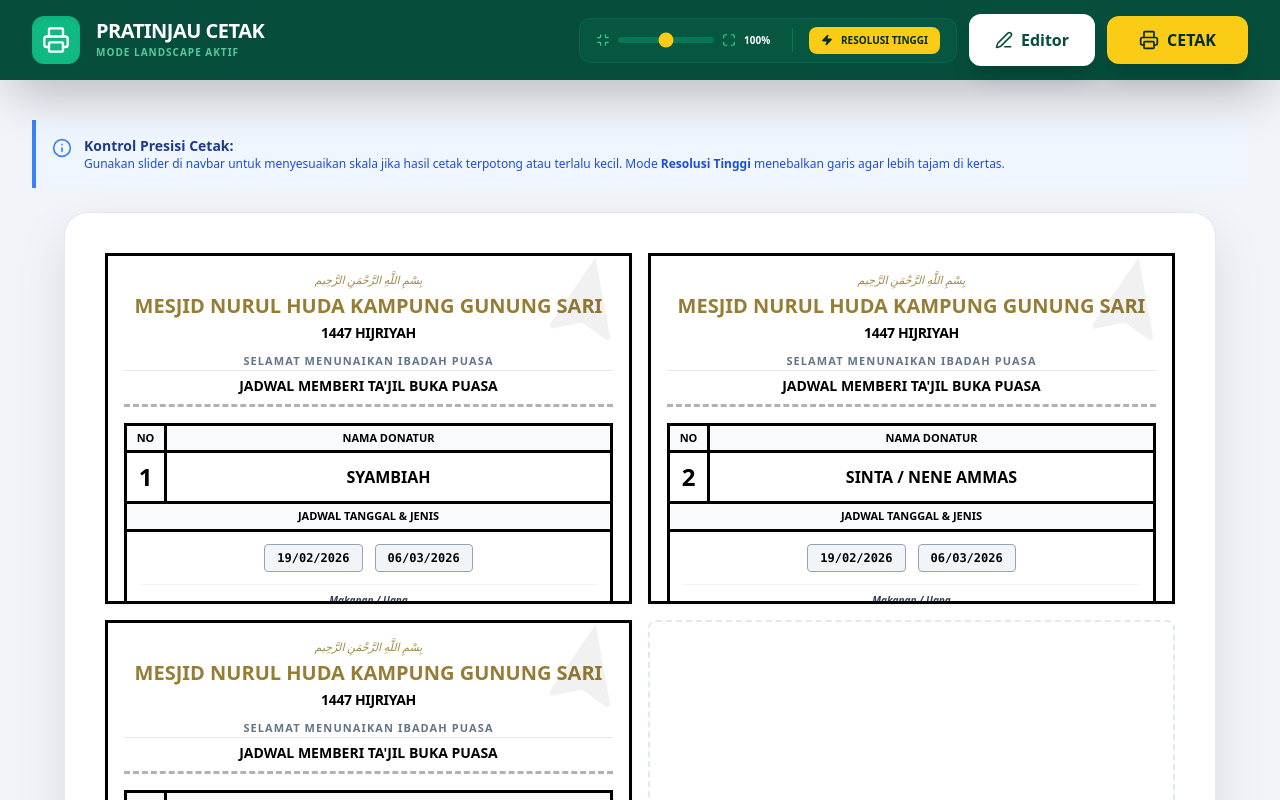
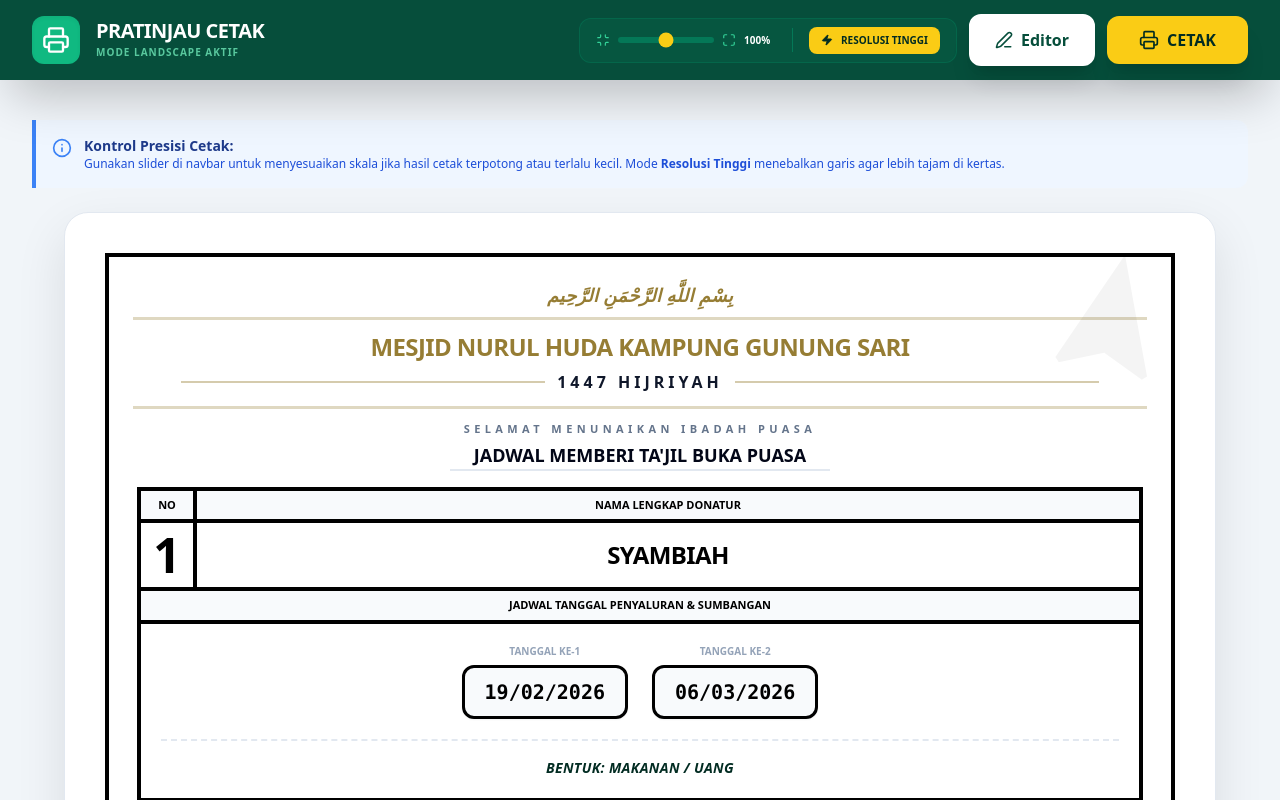
Before and after one commit to efendir336-stack/Rahmat-Efendi, a React (Vite) app: page / in a window 1280 px wide. Both pictures are taken after a click on the button "Cetak". Shown: the top 800 px of the page. Built offline with nearby package versions, Linux system fonts and the light colour scheme.

Commit message:
feat: Refactor print styles and header editing
Adjust print styles to better control page breaks and layout for A4 landscape printing. Implement a state management system for editing the header configuration, allowing users to preview changes before saving.

```diff
--- a/components/PrintPreview.tsx
+++ b/components/PrintPreview.tsx
@@ -10,6 +10,7 @@ interface PrintPreviewProps {
 }
 
 const PrintPreview: React.FC<PrintPreviewProps> = ({ data, header, scale = 1.0, highQuality = true }) => {
+  // Fungsi untuk membagi data menjadi grup berisi tepat 4 donatur per halaman
   const chunkData = (arr: DonationRecord[], size: number) => {
     const chunks = [];
     for (let i = 0; i < arr.length; i += size) {
@@ -19,7 +20,7 @@ const PrintPreview: React.FC<PrintPreviewProps> = ({ data, header, scale = 1.0,
   };
 
   const pages = chunkData(data, 4);
-  const borderWeight = highQuality ? '3px' : '2px';
+  const borderWeight = highQuality ? '4px' : '2px';
   const textColor = highQuality ? 'black' : '#1e293b';
 
   return (
@@ -34,108 +35,97 @@ const PrintPreview: React.FC<PrintPreviewProps> = ({ data, header, scale = 1.0,
       {pages.map((pageData, pageIdx) => (
         <div
           key={pageIdx}
-          className="print-page grid grid-cols-2 grid-rows-2 gap-4 mb-8 last:mb-0"
+          className="print-page bg-white"
           style={{
-            height: '190mm',
-            pageBreakAfter: 'always',
-            width: '100%'
+            // Styling inline untuk mendukung pratinjau di layar agar mirip hasil cetak
+            aspectRatio: '297/210',
           }}
         >
           {pageData.map((row) => (
             <div
               key={row.id}
-              className="print-item border-black p-4 bg-white relative overflow-hidden flex flex-col justify-between shadow-sm"
+              className="print-item p-6 bg-white relative overflow-hidden flex flex-col justify-between"
               style={{
-                height: '100%',
                 borderWidth: borderWeight,
-                borderStyle: 'solid'
+                borderStyle: 'solid',
+                borderColor: 'black'
               }}
             >
-              {/* Ornamen Islami di Pojok */}
-              <div className="absolute -top-4 -right-4 p-2 opacity-5 pointer-events-none rotate-12">
-                 <svg width="100" height="100" viewBox="0 0 24 24" fill="currentColor">
+              {/* Watermark Ornamen */}
+              <div className="absolute -top-6 -right-6 p-2 opacity-[0.04] pointer-events-none rotate-12">
+                 <svg width="150" height="150" viewBox="0 0 24 24" fill="currentColor">
                    <path d="M12,2L4.5,20.29L5.21,21L12,18L18.79,21L19.5,20.29L12,2Z" />
                  </svg>
               </div>
 
               {/* Header Kartu */}
-              <div
-                className="text-center mb-4 pb-2 border-dashed border-black/30"
-                style={{ borderBottomWidth: highQuality ? '3px' : '2px' }}
-              >
-                <div className="text-[11px] text-[#967d34] font-header italic opacity-90 mb-1">بِسْمِ اللَّهِ الرَّحْمَنِ الرَّحِيم</div>
-                <h1 className="text-xl font-black uppercase text-[#967d34] leading-tight px-2 mb-1">
+              <div className="text-center mb-4">
+                <div className="text-lg text-[#967d34] font-header font-bold italic mb-2 tracking-wide">بِسْمِ اللَّهِ الرَّحْمَنِ الرَّحِيم</div>
+
+                <div className="w-full py-3 border-y-[3px] border-[#967d34]/30 flex flex-col items-center justify-center">
+                   <h1 className="text-2xl font-black uppercase text-[#967d34] leading-tight tracking-tight px-2">
                     {header.mosqueName}
                   </h1>
-                <p className="text-[14px] font-black uppercase tracking-tight" style={{ color: highQuality ? 'black' : '#1e293b' }}>
+                  <div className="flex items-center space-x-3 w-full px-12 mt-2">
+                    <div className="flex-grow h-[2px] bg-[#967d34]/40"></div>
+                    <p className="text-[16px] font-black uppercase tracking-[0.25em] text-slate-900">
                       {header.hijriYear}
                     </p>
+                    <div className="flex-grow h-[2px] bg-[#967d34]/40"></div>
+                  </div>
+                </div>
+
                 <div className="mt-3">
-                  <p className="text-[11px] font-bold text-slate-500 uppercase tracking-widest leading-none mb-1">
+                  <p className="text-[11px] font-black text-slate-500 uppercase tracking-[0.4em] mb-1">
                     {header.topHeader}
                   </p>
-                  <h2 className="text-[14px] font-black uppercase border-t border-slate-200 pt-1 mt-1" style={{ color: highQuality ? 'black' : '#0f172a' }}>
+                  <h2 className="text-[18px] font-black uppercase text-slate-950 border-b-2 border-slate-200 inline-block px-6">
                     {header.subHeader}
                   </h2>
                 </div>
               </div>
 
-              {/* Tabel Konten */}
-              <div className="flex-grow flex flex-col justify-center">
+              {/* Tabel Utama */}
+              <div className="flex-grow flex flex-col justify-center px-1">
                 <table
-                  className="w-full border-collapse border-black text-[11px]"
+                  className="w-full border-collapse border-black"
                   style={{ borderWidth: borderWeight, borderStyle: 'solid' }}
                 >
                   <thead>
                     <tr className="bg-slate-50">
-                      <th
-                        className="border-black p-1 font-black w-10"
-                        style={{ borderWidth: borderWeight, borderStyle: 'solid' }}
-                      >NO</th>
-                      <th
-                        className="border-black p-1 font-black"
-                        style={{ borderWidth: borderWeight, borderStyle: 'solid' }}
-                      >NAMA DONATUR</th>
+                      <th className="border-black p-1.5 font-black w-14 text-[11px]" style={{ borderWidth: borderWeight }}>NO</th>
+                      <th className="border-black p-1.5 font-black text-[11px]" style={{ borderWidth: borderWeight }}>NAMA LENGKAP DONATUR</th>
                     </tr>
                   </thead>
                   <tbody>
                     <tr>
-                      <td
-                        className="border-black p-2 text-center align-middle font-black text-2xl"
-                        style={{ borderWidth: borderWeight, borderStyle: 'solid' }}
-                      >
+                      <td className="border-black p-2 text-center align-middle font-black text-5xl" style={{ borderWidth: borderWeight }}>
                         {row.no}
                       </td>
-                      <td
-                        className="border-black p-2 text-center align-middle font-black uppercase text-base leading-tight"
-                        style={{ borderWidth: borderWeight, borderStyle: 'solid' }}
-                      >
+                      <td className="border-black p-3 text-center align-middle font-black uppercase text-2xl leading-tight tracking-tight" style={{ borderWidth: borderWeight }}>
                         {row.name || "________________"}
                       </td>
                     </tr>
                     <tr className="bg-slate-50">
-                      <th
-                        colSpan={2}
-                        className="border-black p-1 font-black"
-                        style={{ borderWidth: borderWeight, borderStyle: 'solid' }}
-                      >JADWAL TANGGAL & JENIS</th>
+                      <th colSpan={2} className="border-black p-1.5 font-black text-[11px]" style={{ borderWidth: borderWeight }}>JADWAL TANGGAL PENYALURAN & SUMBANGAN</th>
                     </tr>
                     <tr>
-                      <td
-                        colSpan={2}
-                        className="border-black p-3"
-                        style={{ borderWidth: borderWeight, borderStyle: 'solid' }}
-                      >
-                        <div className="flex flex-wrap justify-center gap-3 mb-3">
+                      <td colSpan={2} className="border-black p-5" style={{ borderWidth: borderWeight }}>
+                        <div className="flex flex-wrap justify-center gap-6">
                           {row.dates.map((date, dIdx) => (
-                            <span key={dIdx} className="bg-slate-100 px-3 py-1 rounded border border-slate-400 font-mono font-bold text-[12px]">
-                              {date || "__/__/2026"}
+                            <div key={dIdx} className="flex flex-col items-center">
+                               <span className="text-[10px] font-black text-slate-400 uppercase mb-1.5">TANGGAL KE-{dIdx+1}</span>
+                               <span className="bg-slate-50 px-5 py-2.5 rounded-xl border-[3px] border-black font-mono font-black text-xl text-black shadow-sm">
+                                {date || "__/__/____"}
                               </span>
+                            </div>
                           ))}
                         </div>
-                        <p className="text-center font-bold italic text-slate-700 text-[10px] border-t border-slate-100 pt-2">
-                          {row.type}
+                        <div className="mt-5 pt-4 border-t-2 border-dashed border-slate-200 text-center">
+                           <p className="font-black italic text-emerald-950 text-[14px] uppercase tracking-wide">
+                            Bentuk: {row.type}
                            </p>
+                        </div>
                       </td>
                     </tr>
                   </tbody>
@@ -143,29 +133,43 @@ const PrintPreview: React.FC<PrintPreviewProps> = ({ data, header, scale = 1.0,
               </div>
 
               {/* Footer Kartu */}
-              <div className="mt-4 flex justify-between items-end opacity-70">
-                <div className="text-[8px] font-bold leading-tight uppercase tracking-wider">
-                   <p>SISTEM E-JADWAL TA'JIL MASJID</p>
-                   <p className="text-emerald-800">#AMANAH-DIGITAL-PRO</p>
+              <div className="mt-4 flex justify-between items-end border-t-2 border-slate-100 pt-3 px-2">
+                <div className="text-[10px] font-black leading-tight uppercase tracking-wider text-slate-600">
+                   <p>DOKUMEN RESMI PANITIA</p>
+                   <p className="text-emerald-900 font-black">RAMADHAN MUBARAK</p>
                 </div>
                 <div className="text-right">
-                   <span className="font-header text-[12px] font-black text-slate-400">SLIP #{row.no}</span>
+                   <p className="text-[10px] font-black text-slate-400 mb-1 uppercase">HALAMAN {pageIdx + 1}</p>
+                   <span className="font-header text-[12px] font-black text-slate-900 italic bg-slate-100 px-2 py-0.5 rounded">#{row.id.toUpperCase().slice(0,6)}</span>
                 </div>
               </div>
             </div>
           ))}
 
+          {/* Menambahkan slot kosong agar grid tetap 2x2 meskipun data tidak penuh 4 */}
           {pageData.length < 4 && Array.from({ length: 4 - pageData.length }).map((_, i) => (
-            <div key={`empty-${i}`} className="border-2 border-dashed border-slate-200 rounded-lg"></div>
+            <div key={`empty-${i}`} className="border-4 border-dashed border-slate-200 rounded-2xl flex flex-col items-center justify-center opacity-30 p-12 text-center">
+               <div className="w-20 h-20 border-8 border-dashed border-slate-200 rounded-full mb-6"></div>
+               <span className="text-[14px] font-black uppercase tracking-[0.4em] text-slate-300">Slot Kosong</span>
+               <p className="text-[10px] mt-3 text-slate-300 font-bold uppercase italic">Halaman {pageIdx + 1}</p>
+            </div>
           ))}
         </div>
       ))}
 
       {data.length === 0 && (
-        <div className="text-center py-20 text-slate-400 italic bg-white w-full border-4 border-dashed rounded-3xl">
-          Belum ada data untuk dipratinjau.
+        <div className="text-center py-24 text-slate-400 italic bg-white w-full border-8 border-dashed rounded-[40px] no-print">
+          <p className="text-2xl font-black uppercase tracking-widest">Belum Ada Data</p>
+          <p className="mt-2 font-bold">Silakan isi data donatur pada menu Editor.</p>
         </div>
       )}
+
+      {/* Indikator Halaman untuk di layar (Bukan untuk dicetak) */}
+      <div className="no-print fixed bottom-8 left-1/2 -translate-x-1/2 bg-emerald-900 text-white px-8 py-4 rounded-2xl shadow-[0_20px_50px_rgba(0,0,0,0.3)] font-black text-sm z-50 flex items-center space-x-4 border-2 border-emerald-500">
+         <span className="opacity-70">TOTAL HALAMAN:</span>
+         <span className="text-yellow-400 text-2xl">{pages.length}</span>
+         <span className="opacity-70">LEMBAR A4</span>
+      </div>
     </div>
   );
 };
```
Also changed, not shown: App.tsx (+55 -10 lines), index.html (+15 -12 lines). Lines whose indentation alone changed are shown as unchanged.
